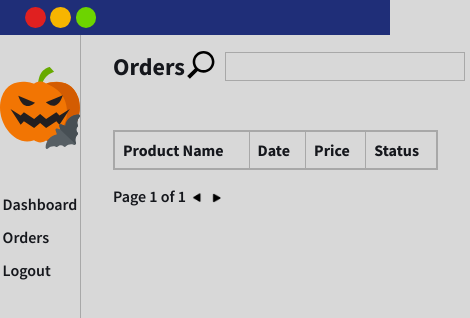
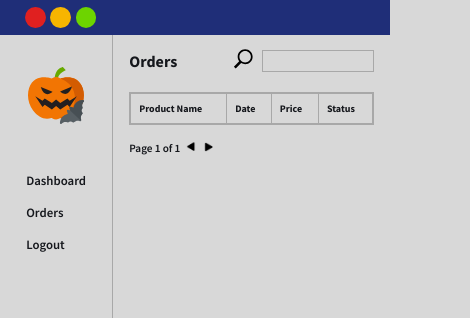
Before and after one commit to Quarcoo-arc/FE_Submission02, a plain HTML site: page public/orders.html in a window 390 px wide. Shown: the top 318 px of the page, 470 px wide, since content can reach past the window. Drawn offline with Linux system fonts and the light colour scheme; no server answers; sample sign-in values are in the browser's storage.

Commit message:
Media queries added to orders.css

```diff
--- a/public/styles/orders.css
+++ b/public/styles/orders.css
@@ -65,7 +65,6 @@ input {
   border: 1.6px solid #a8a8a8;
   width: 15rem;
   height: 1.8rem;
-  margin-bottom: 1.2rem;
   box-sizing: border-box;
   padding-left: 0.5rem;
   font-size: 1.1rem;
@@ -172,3 +171,76 @@ a {
   -webkit-transform: rotate(90deg);
   transform: rotate(90deg);
 }
+
+/* Media Queries */
+
+@media only screen and (max-width: 768px) {
+  nav {
+    width: 8rem;
+  }
+
+  main {
+    width: 85%;
+    padding: 0rem 2rem 1rem;
+  }
+
+  input {
+    width: 12rem;
+  }
+}
+
+@media only screen and (max-width: 500px) {
+  main {
+    width: 80%;
+    padding: 0rem 1rem 1rem;
+  }
+
+  input {
+    width: 7rem;
+    height: 1.4rem;
+    font-size: 0.7rem;
+  }
+
+  div {
+    font-size: 0.7rem;
+  }
+
+  h2 {
+    font-size: 1rem;
+  }
+
+  h5 {
+    font-size: 0.7rem;
+  }
+
+  table {
+    font-size: 10px;
+  }
+
+  .logo {
+    width: 3.5rem;
+  }
+
+  .card {
+    margin-right: 0;
+    width: 10rem;
+    height: 2.6rem;
+  }
+
+  .text {
+    font-size: 1rem;
+    margin-top: 0.5rem;
+  }
+
+  .links {
+    font-size: 0.8rem;
+  }
+
+  .search {
+    width: 1.4rem;
+  }
+
+  .space-between {
+    margin-bottom: 0.3rem;
+  }
+}
```
